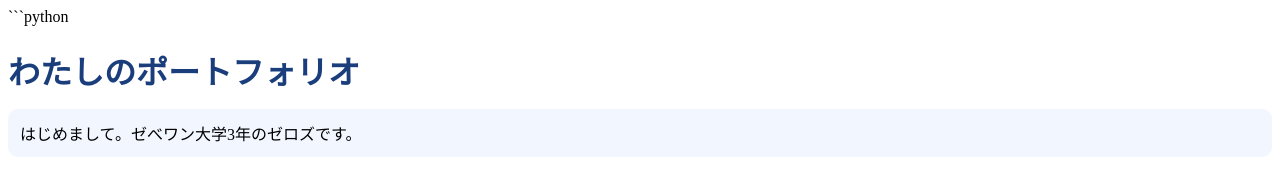
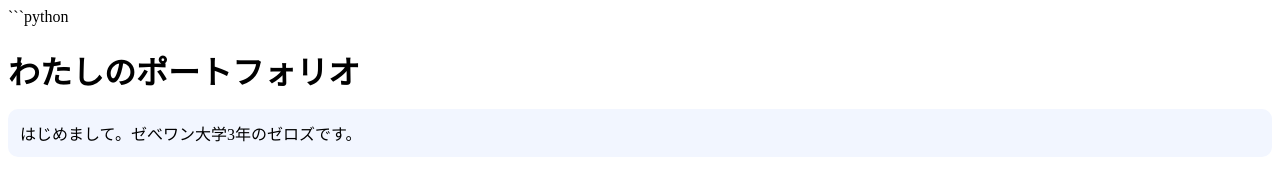
Before and after one commit to 25225353-beep/Web, a plain HTML site: page index.html in a window 1280 px wide. Shown: the top 173 px of the page. Drawn offline with Linux system fonts and the light colour scheme.

Commit message:
Update style.css

````diff
--- a/style.css
+++ b/style.css
@@ -9,7 +9,7 @@ body {
 }
 
 h1 {
-  color: #1a3d7c;
+  color: #1a3d7;
   margin-bottom: 8px;
 }
 
@@ -49,4 +49,5 @@ a:hover {
   font-size: 12px;
   color: #666;
 }
+
 ```
````
